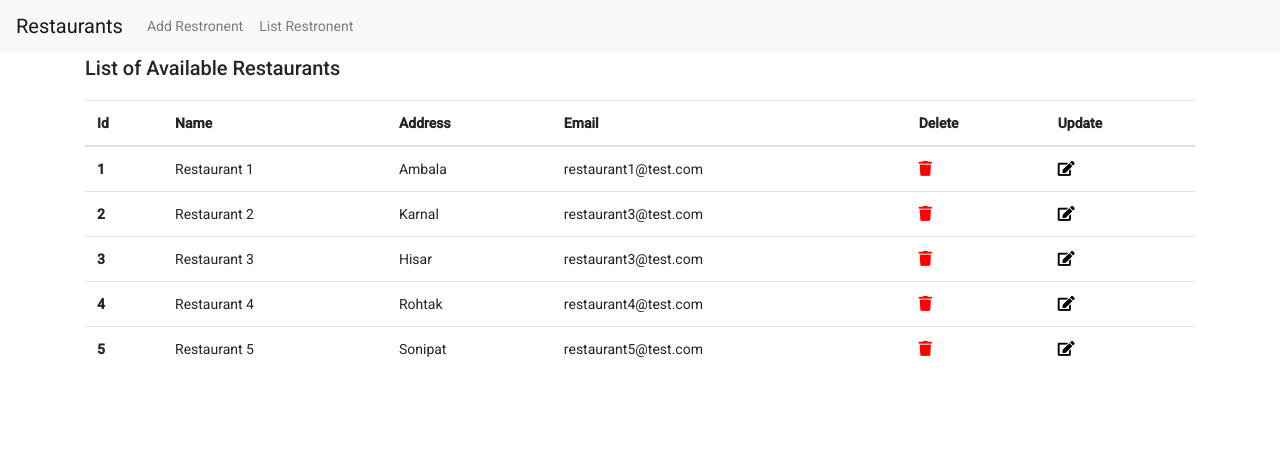
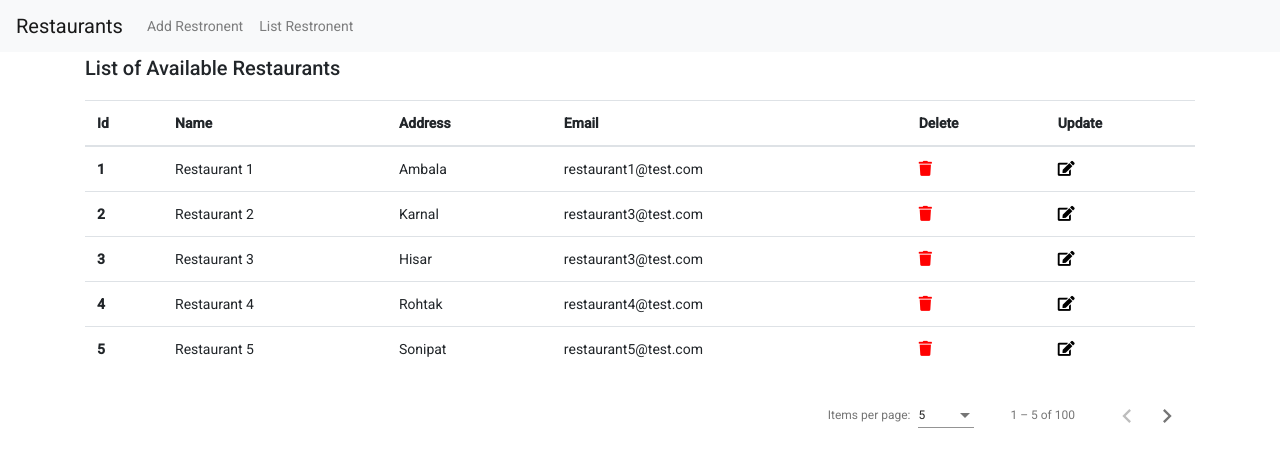
Before and after one commit to rajatissar/resto, an Angular app: page /list in a window 1280 px wide. Shown: the top 462 px of the page. Built offline with nearby package versions, Linux system fonts and the light colour scheme; data requests are answered from the project's data file.

Commit message:
pagination added

```diff
--- a/src/app/list-resto/list-resto.component.html
+++ b/src/app/list-resto/list-resto.component.html
@@ -26,3 +26,6 @@
         </tr>
     </tbody>
 </table>
+
+<mat-paginator [length]="length" [pageSize]="pageSize" [pageSizeOptions]="pageSizeOptions" (page)="handlePage($event)">
+</mat-paginator>
--- a/src/app/list-resto/list-resto.component.ts
+++ b/src/app/list-resto/list-resto.component.ts
@@ -8,11 +8,17 @@ import { RestoService } from '../resto.service';
 })
 export class ListRestoComponent implements OnInit {
   restaurants: [];
+  length = '100';
+  pageSize = '5';
+  pageSizeOptions = [5, 10, 25, 100];
 
   constructor(private resto: RestoService) { }
 
   ngOnInit(): void {
-    this.resto.getRestaurants()
+    const begin = 0;
+    const end = this.pageSize;
+    const path = `?_start=${begin}&_end=${end}`;
+    this.resto.getRestaurants(path)
       .subscribe((restaurants) => {
         this.restaurants = restaurants;
       });
@@ -23,4 +29,14 @@ export class ListRestoComponent implements OnInit {
     this.resto.deleteRestaurant(id)
       .subscribe((restaurants) => { });
   }
+
+  handlePage(event) {
+    const begin = event.pageSize * event.pageIndex;
+    const end = begin + event.pageSize;
+    const path = `?_start=${begin}&_end=${end}`;
+    this.resto.getRestaurants(path)
+      .subscribe((restaurants) => {
+        this.restaurants = restaurants;
+      });
+  }
 }
--- a/src/app/resto.service.ts
+++ b/src/app/resto.service.ts
@@ -9,8 +9,8 @@ export class RestoService {
 
   constructor(private http: HttpClient) { }
 
-  getRestaurants() {
-    return this.http.get<[]>(this.url);
+  getRestaurants(path) {
+    return this.http.get<[]>(`${this.url}${path ? `/${path}` : ''}`);
   }
 
   getRestaurant(id) {
--- a/src/db.json
+++ b/src/db.json
@@ -28,6 +28,12 @@
             "name": "Restaurant 5",
             "address": "Sonipat",
             "email": "restaurant5@test.com"
+        },
+        {
+            "name": "Restaurant 6",
+            "address": "Delhi",
+            "email": "restaurant6@test.com",
+            "id": 6
         }
     ]
 }
```
